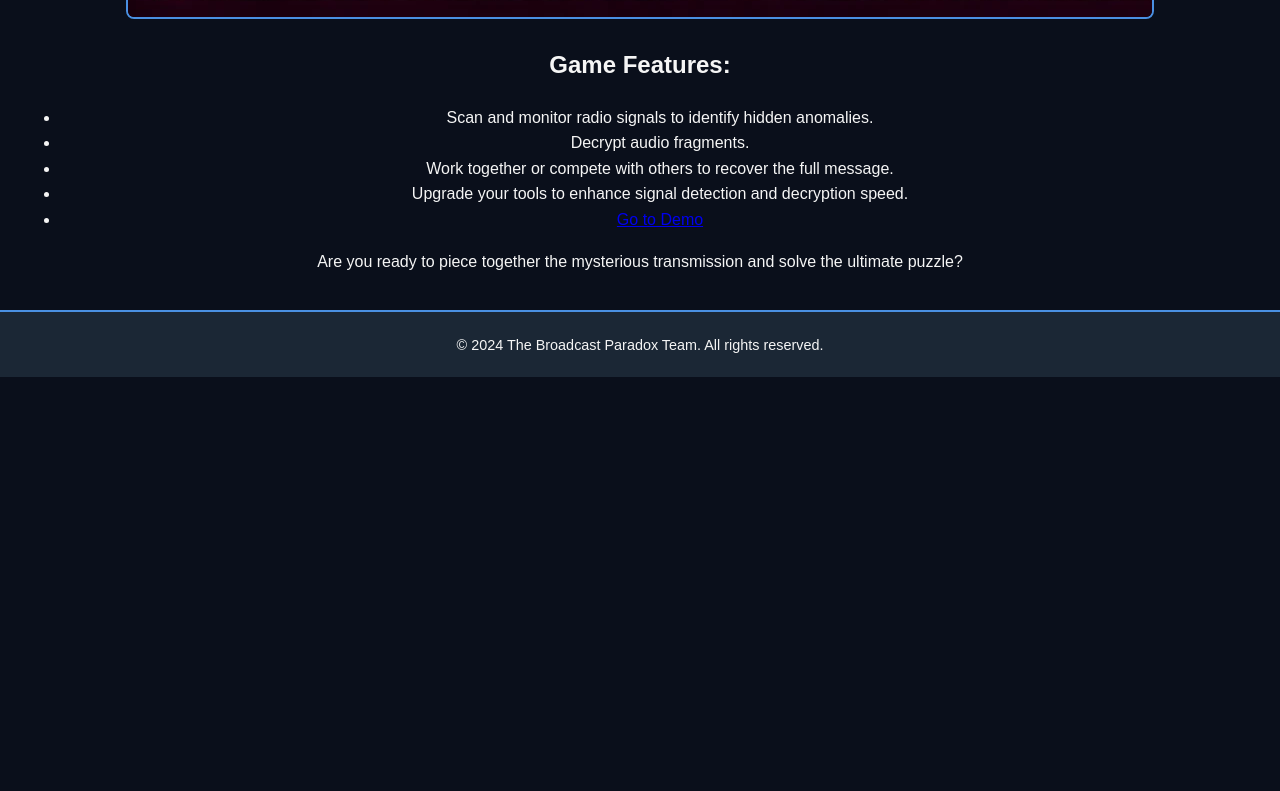
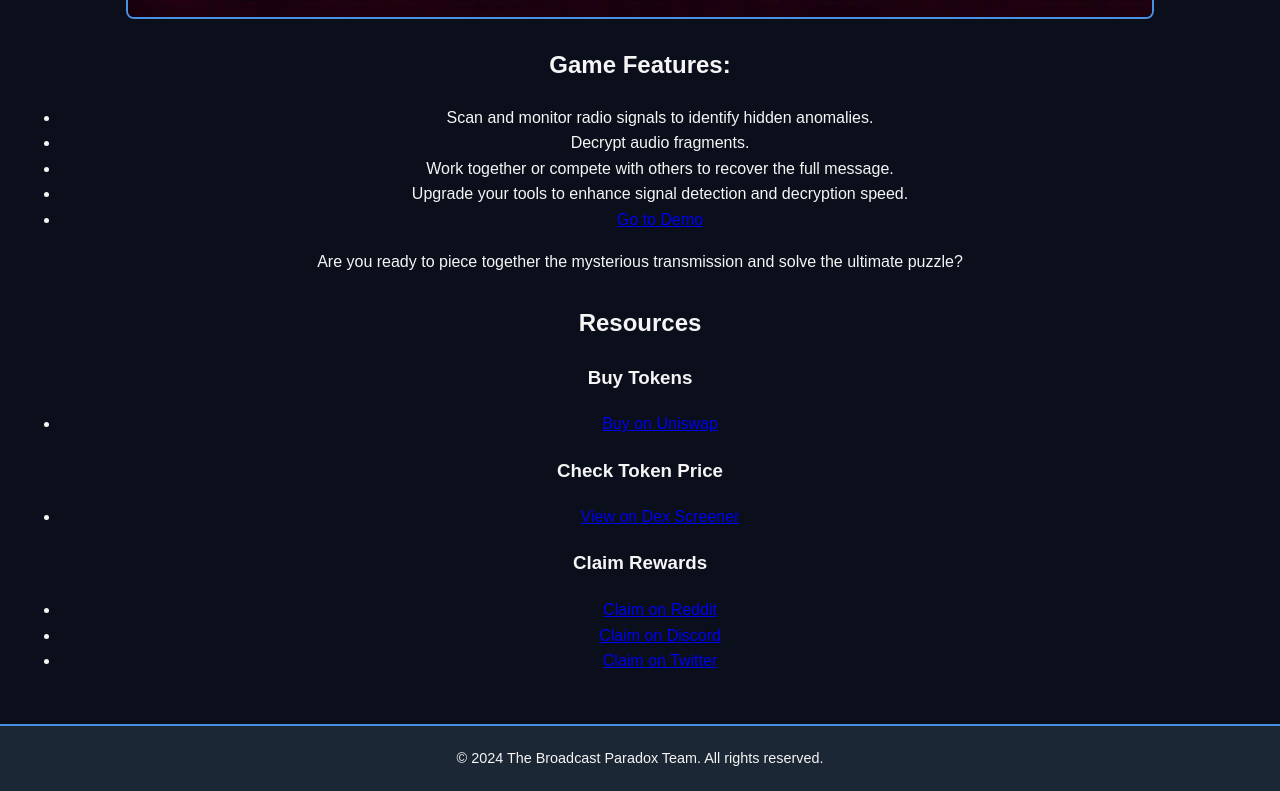
Before and after one commit to broadcastparadox/broadcastparadox.github.io, a plain HTML site: page index.html in a window 1280 px wide. Shown: the part 1245-2036 px from the top of the page. Before the commit the page ends 1622 px from the top, so only its background shows below. Drawn offline with Linux system fonts and the light colour scheme.

Commit message:
Update index.html
added links

```diff
--- a/index.html
+++ b/index.html
@@ -41,6 +41,9 @@
             border: 2px solid #4a90e2;
             border-radius: 8px;
         }
+        .link-section {
+            margin: 30px 0;
+        }
         footer {
             text-align: center;
             padding: 10px;
@@ -69,6 +72,26 @@
             <li><a href="demo.html">Go to Demo</a></li>
         </ul>
         <p>Are you ready to piece together the mysterious transmission and solve the ultimate puzzle?</p>
+
+        <div class="link-section">
+            <h2>Resources</h2>
+            <h3>Buy Tokens</h3>
+            <ul>
+                <li><a href="https://app.uniswap.org/explore/tokens/polygon/0x54cc72d260f4b23091dba86c0073f3d9b6201886" target="_blank">Buy on Uniswap</a></li>
+            </ul>
+
+            <h3>Check Token Price</h3>
+            <ul>
+                <li><a href="https://dexscreener.com/polygon/0xc4f399422b204c6d3ced80f54dd5a16fb9cb7685" target="_blank">View on Dex Screener</a></li>
+            </ul>
+
+            <h3>Claim Rewards</h3>
+            <ul>
+                <li><a href="https://www.reddit.com/r/BroadcastParadox/comments/1hiqfhf/secure_instructions_for_claiming_your_paradox/" target="_blank">Claim on Reddit</a></li>
+                <li><a href="https://discord.gg/HDrzJ4Khkf" target="_blank">Claim on Discord</a></li>
+                <li><a href="https://x.com/MatthewDav61827/status/1870216974573416661" target="_blank">Claim on Twitter</a></li>
+            </ul>
+        </div>
     </main>
     <footer>
         <p>&copy; 2024 The Broadcast Paradox Team. All rights reserved.</p>
```
